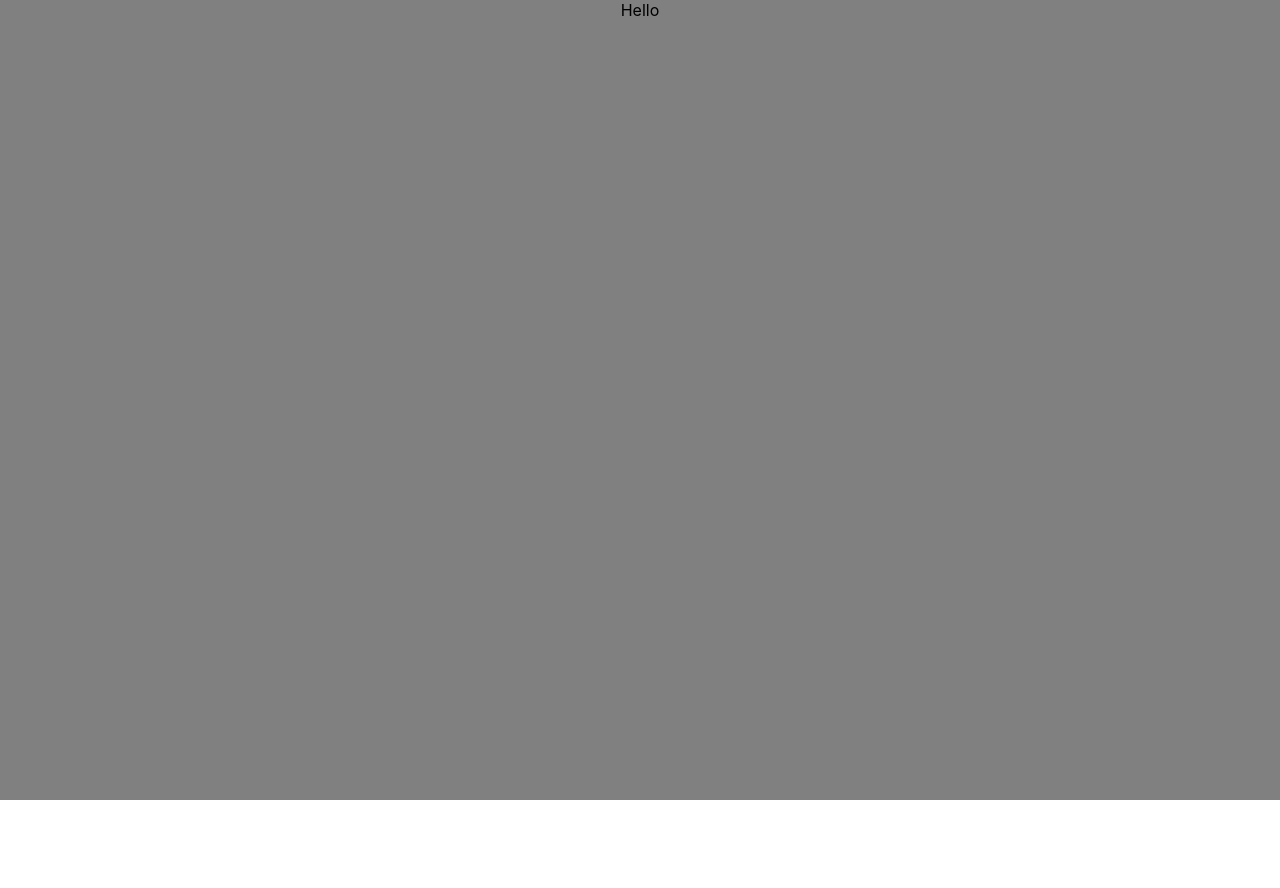
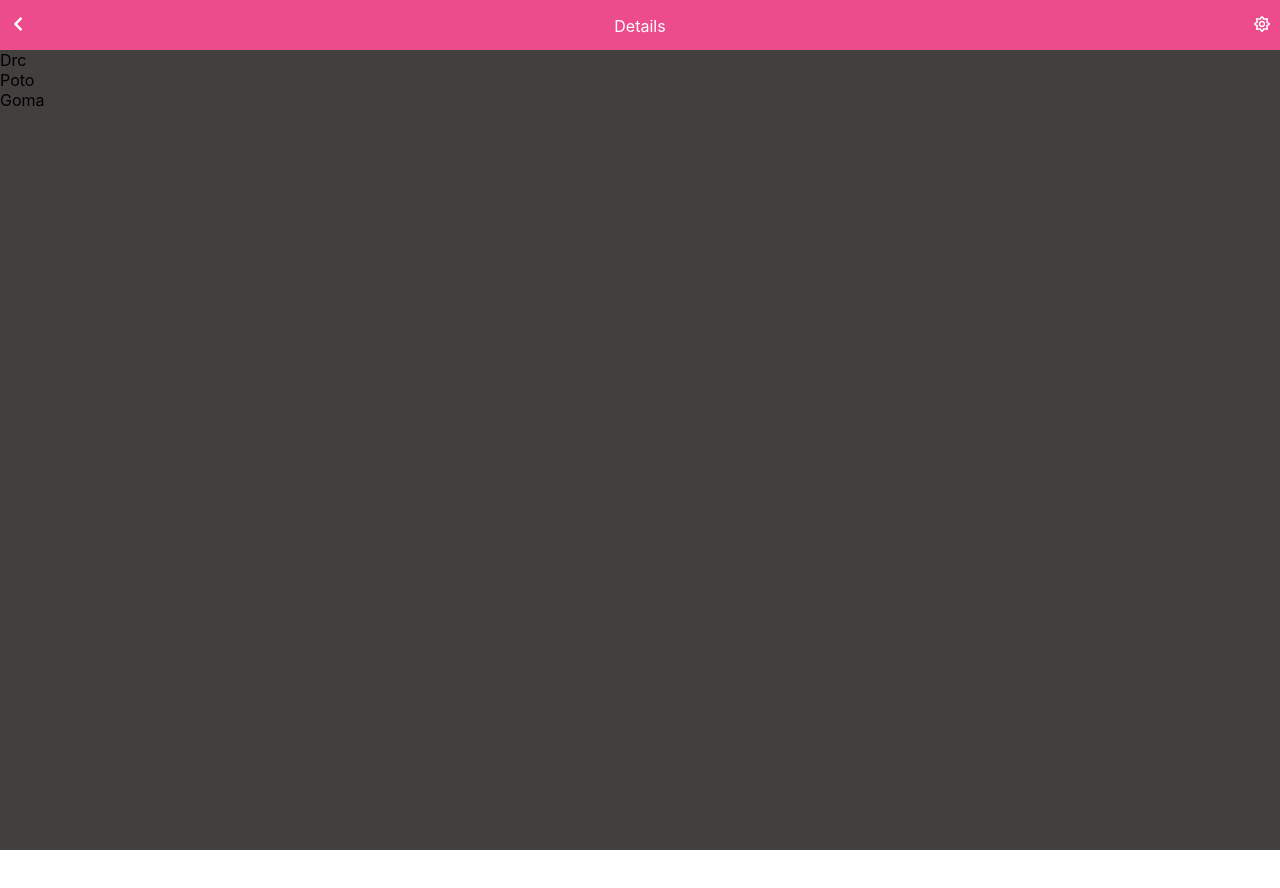
Before and after one commit to aubinleyoung/Air-Pollution, a React (Create React App) app: page / in a window 1280 px wide. Shown: the top 888 px of the page. Before the commit the page ends 800 px from the top, so only its background shows below. Built offline with nearby package versions, Linux system fonts and the light colour scheme.

Commit message:
Add routes

```diff
--- a/package.json
+++ b/package.json
@@ -8,7 +8,13 @@
     "@testing-library/user-event": "^13.5.0",
     "react": "^18.2.0",
     "react-dom": "^18.2.0",
+    "react-icons": "^4.8.0",
+    "react-router-dom": "^6.9.0",
     "react-scripts": "5.0.1",
+    "redux": "^4.2.1",
+    "redux-logger": "^3.0.6",
+    "redux-promise": "^0.6.0",
+    "redux-thunk": "^2.4.2",
     "web-vitals": "^2.1.4"
   },
   "scripts": {
--- a/src/App.css
+++ b/src/App.css
@@ -1,8 +1,6 @@
 .App {
-  background: gray;
-  position: absolute;
-  left: 0;
-  right: 0;
+  background: rgb(67, 63, 63);
   height: 100vh;
-  text-align: center;
+  margin: 50px 0;
+  padding: 0;
 }
--- a/src/App.js
+++ b/src/App.js
@@ -1,9 +1,17 @@
 import './App.css';
+import { Routes, Route } from 'react-router-dom';
+import Header from './components/Header';
+import Home from './components/Home';
+import Details from './components/Details';
 
 function App() {
   return (
     <div className="App">
-      Hello
+      <Header />
+      <Routes>
+        <Route path="/" element={<Home />} />
+        <Route path="/details" element={<Details />} />
+      </Routes>
     </div>
   );
 }
--- /dev/null
+++ b/src/components/Details.js
@@ -0,0 +1,12 @@
+import React from 'react';
+
+function Details() {
+  return (
+    <main>
+      <div>Drc:23</div>
+      <div>Poto:25</div>
+      <div>Goma:30</div>
+    </main>
+  );
+}
+export default Details;
--- /dev/null
+++ b/src/components/Header.js
@@ -0,0 +1,22 @@
+import React from 'react';
+import { Link } from 'react-router-dom';
+import { FaChevronLeft, FaRegSun } from 'react-icons/fa';
+// import { BsMicFill } from 'react-icons/fa';
+import '../styles/Header.css';
+
+function Header() {
+  return (
+    <div className="nav-links">
+      <ul>
+        <Link to="/"><FaChevronLeft /></Link>
+        <Link to="/details">Details</Link>
+        <Link to="/"><FaRegSun /></Link>
+
+        {/* <BsMicFill /> */}
+
+      </ul>
+    </div>
+
+  );
+}
+export default Header;
--- /dev/null
+++ b/src/components/Home.js
@@ -0,0 +1,12 @@
+import React from 'react';
+
+function Home() {
+  return (
+    <main>
+      <div>Drc</div>
+      <div>Poto</div>
+      <div>Goma</div>
+    </main>
+  );
+}
+export default Home;
--- a/src/index.js
+++ b/src/index.js
@@ -1,11 +1,15 @@
 import React from 'react';
 import ReactDOM from 'react-dom/client';
 import './index.css';
+import { BrowserRouter } from 'react-router-dom';
 import App from './App';
 
 const root = ReactDOM.createRoot(document.getElementById('root'));
 root.render(
   <React.StrictMode>
-    <App />
+    <BrowserRouter>
+      <App />
+    </BrowserRouter>
+
   </React.StrictMode>,
 );
--- /dev/null
+++ b/src/styles/Header.css
@@ -0,0 +1,24 @@
+.nav-links {
+  position: absolute;
+  top: 0;
+  left: 0;
+  right: 0;
+  background: #ec4c8b;
+  height: 50px;
+
+
+
+}
+
+.nav-links ul {
+  display: flex;
+  justify-content: space-between;
+  align-items: center;
+  padding: 0px 10px 0px 10px;
+}
+
+.nav-links ul a {
+  color: white;
+  text-decoration: none;
+
+}
```
Also changed, not shown: src/components/Filter.js (added), src/redux/details/DetailsSlice.js (added), src/redux/home/HomeSlice.js (added), 1 other file (tests, documents, lock files or other folders).
